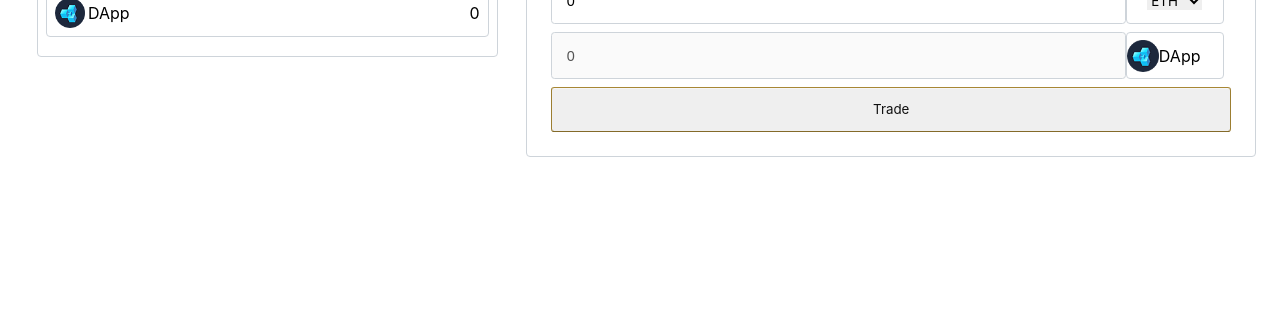
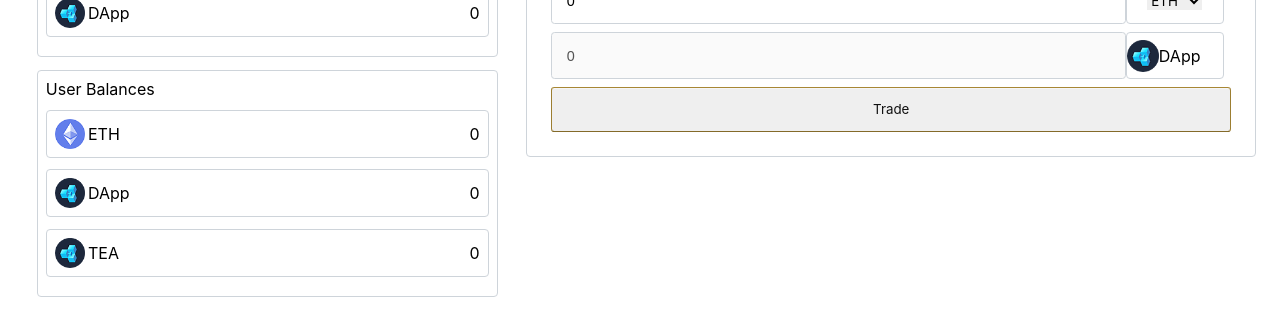
Before and after one commit to icepaigez/Decentralized-ERC-20-Token-Exchange, a React (Create React App) app: page / in a window 1280 px wide. Both pictures are taken after a click on the button "Trade". Shown: the part 253-588 px from the top of the page. Built offline with nearby package versions, Linux system fonts and the light colour scheme.

Commit message:
adding user balances on the UI

```diff
--- a/src/components/App.js
+++ b/src/components/App.js
@@ -244,11 +244,11 @@ class App extends Component {
   }
 
   render() {
-    const { connectedUser, pools, dex, web3 } = this.state;
+    const { connectedUser, pools, dex, web3, dapp, tea } = this.state;
     return (
       <div className="app">
         <Navbar user={connectedUser}/>
-        <Main user={connectedUser} tradeEth={this.tradeEth} tokenLiquid={this.provideTokenPairLiquidity} web3={web3} dex={dex} pools={pools} ethLiquid={this.provideETHPairLiquidity}/>
+        <Main dapp={dapp} tea={tea} user={connectedUser} tradeEth={this.tradeEth} tokenLiquid={this.provideTokenPairLiquidity} web3={web3} dex={dex} pools={pools} ethLiquid={this.provideETHPairLiquidity}/>
       </div>
     );
   }
--- a/src/components/Main/Liquidity/Liquidity.js
+++ b/src/components/Main/Liquidity/Liquidity.js
@@ -128,11 +128,18 @@ class Liquidity extends Component {
 	}
 
 	getUserData = async () => {
-		const { user, web3 } = this.props;
+		const { user, web3, dapp, tea } = this.props;
 		if (user) {
 			let userEth = await web3.eth.getBalance(user);
 			userEth = web3.utils.fromWei(userEth);
-			this.setState({ userEth })
+
+			let userDApp = await dapp.methods.balanceOf(user).call();
+			userDApp = web3.utils.fromWei(userDApp);
+
+			let userTea = await tea.methods.balanceOf(user).call();
+			userTea = web3.utils.fromWei(userTea);
+
+			this.setState({ userEth, userDApp, userTea });
 		}
 	}
 
@@ -152,7 +159,7 @@ class Liquidity extends Component {
 
 	render() {
 		const { pools } = this.props;
-		const { pairA, pairB, pairC, pairAValue, pairBValue, pairABalance, pairBBalance, poolBalance, userEth } = this.state;
+		const { pairA, pairB, pairC, pairAValue, pairBValue, pairABalance, pairBBalance, poolBalance, userEth, userDApp, userTea } = this.state;
 		return(
 			<div className="liquidity">
 				<div className="pool__summary">
@@ -179,12 +186,12 @@ class Liquidity extends Component {
 					  <div className="pool__pair">
 					    <img src={pairB === 'ETH' ? ethLogo: tokenLogo} alt="" height='30'/>
 					    <p>{ pairB }</p>
-					    <p className="token__value">{ pools.length === 0 ? 0 : pairBBalance }</p>
+					    <p className="token__value">{ pools.length === 0 ? 0 : userDApp }</p>
 					  </div>
 					  <div className="pool__pair">
 					    <img src={pairC === 'ETH' ? ethLogo: tokenLogo} alt="" height='30'/>
 					    <p>{ pairC }</p>
-					    <p className="token__value">{ pools.length === 0 ? 0 : pairBBalance }</p>
+					    <p className="token__value">{ pools.length === 0 ? 0 : userTea }</p>
 					  </div>
 					</div>
 				</div>
--- a/src/components/Main/Main.js
+++ b/src/components/Main/Main.js
@@ -19,7 +19,7 @@ class Main extends Component {
 	}
 
 	render() {
-		const { pools, ethLiquid, dex, web3, tokenLiquid, tradeEth, user } = this.props;
+		const { pools, ethLiquid, dex, web3, tokenLiquid, tradeEth, user, dapp, tea } = this.props;
 		const { view } = this.state;
 		return(
 			<div className="main">
@@ -27,7 +27,7 @@ class Main extends Component {
 					<button onClick={this.changeView} value="liquid" className="liquid">Liquidity</button>
 					<button onClick={this.changeView} value="trade" className="trade">Trade</button>
 				</div>
-				{ view === 'liquid' ? <Liquidity user={user} tokenLiquid={tokenLiquid} web3={web3} dex={dex} pools={pools} ethLiquid={ethLiquid}/> : <Trade user={user} tradeEth={tradeEth} web3={web3} dex={dex} pools={pools}/> }
+				{ view === 'liquid' ? <Liquidity user={user} dapp={dapp} tea={tea} tokenLiquid={tokenLiquid} web3={web3} dex={dex} pools={pools} ethLiquid={ethLiquid}/> : <Trade user={user} dapp={dapp} tea={tea} tradeEth={tradeEth} web3={web3} dex={dex} pools={pools}/> }
 			</div>
 		)
 	}
--- a/src/components/Main/Trade/Trade.js
+++ b/src/components/Main/Trade/Trade.js
@@ -10,6 +10,7 @@ class Trade extends Component {
 			selectedPool: '',
 			pairA:'ETH',
 			pairB:'DApp',
+			pairC:'TEA',
 			pairAValue:0,
 			pairBValue:0,
 			pairABalance:'',
@@ -17,6 +18,9 @@ class Trade extends Component {
 			poolBalance:'',
 			tradeToken: 'DApp',
 			selectedToken:'ETH',
+			userEth:'',
+			userDApp:'',
+			userTea:''
 		}
 	}
 
@@ -127,21 +131,39 @@ class Trade extends Component {
 		}
 	}
 
+	getUserData = async () => {
+		const { user, web3, dapp, tea } = this.props;
+		if (user) {
+			let userEth = await web3.eth.getBalance(user);
+			userEth = web3.utils.fromWei(userEth);
+
+			let userDApp = await dapp.methods.balanceOf(user).call();
+			userDApp = web3.utils.fromWei(userDApp);
+
+			let userTea = await tea.methods.balanceOf(user).call();
+			userTea = web3.utils.fromWei(userTea);
+
+			this.setState({ userEth, userDApp, userTea });
+		}
+	}
+
 	async componentDidMount() {
 		const { pools } = this.props;
 		await this.getPoolData(pools);
+		await this.getUserData();
 	}
 
 	async componentDidUpdate(prevProps) {
 		if (this.props.pools !== prevProps.pools) {
 			const { pools } = this.props;
 			await this.getPoolData(pools);
+			await this.getUserData();
 		}
 	}
 
 	render() {
 		const { pools } = this.props;
-		const { pairA, pairB, pairAValue, pairBValue, pairABalance, pairBBalance, poolBalance, tradeToken } = this.state;
+		const { pairA, pairB, pairC, pairAValue, pairBValue, pairABalance, pairBBalance, poolBalance, tradeToken, userEth, userDApp, userTea } = this.state;
 		return(
 			<div className="liquidity">
 				<div className="pool__summary">
@@ -156,6 +178,24 @@ class Trade extends Component {
 					    <img src={pairB === 'ETH' ? ethLogo: tokenLogo} alt="" height='30'/>
 					    <p>{ pairB }</p>
 					    <p className="token__value">{ pools.length === 0 ? 0 : pairBBalance }</p>
+					  </div>
+					</div>
+					<div className="pool__data">
+					  <p>User Balances</p>
+					  <div className="pool__pair">
+					    <img src={pairA === 'ETH' ? ethLogo: tokenLogo} alt="" height='30'/>
+					    <p>{ pairA }</p>
+					    <p className="token__value">{ pools.length === 0 ? 0 : userEth }</p>
+					  </div>
+					  <div className="pool__pair">
+					    <img src={pairB === 'ETH' ? ethLogo: tokenLogo} alt="" height='30'/>
+					    <p>{ pairB }</p>
+					    <p className="token__value">{ pools.length === 0 ? 0 : userDApp }</p>
+					  </div>
+					  <div className="pool__pair">
+					    <img src={pairC === 'ETH' ? ethLogo: tokenLogo} alt="" height='30'/>
+					    <p>{ pairC }</p>
+					    <p className="token__value">{ pools.length === 0 ? 0 : userTea }</p>
 					  </div>
 					</div>
 				</div>
```
